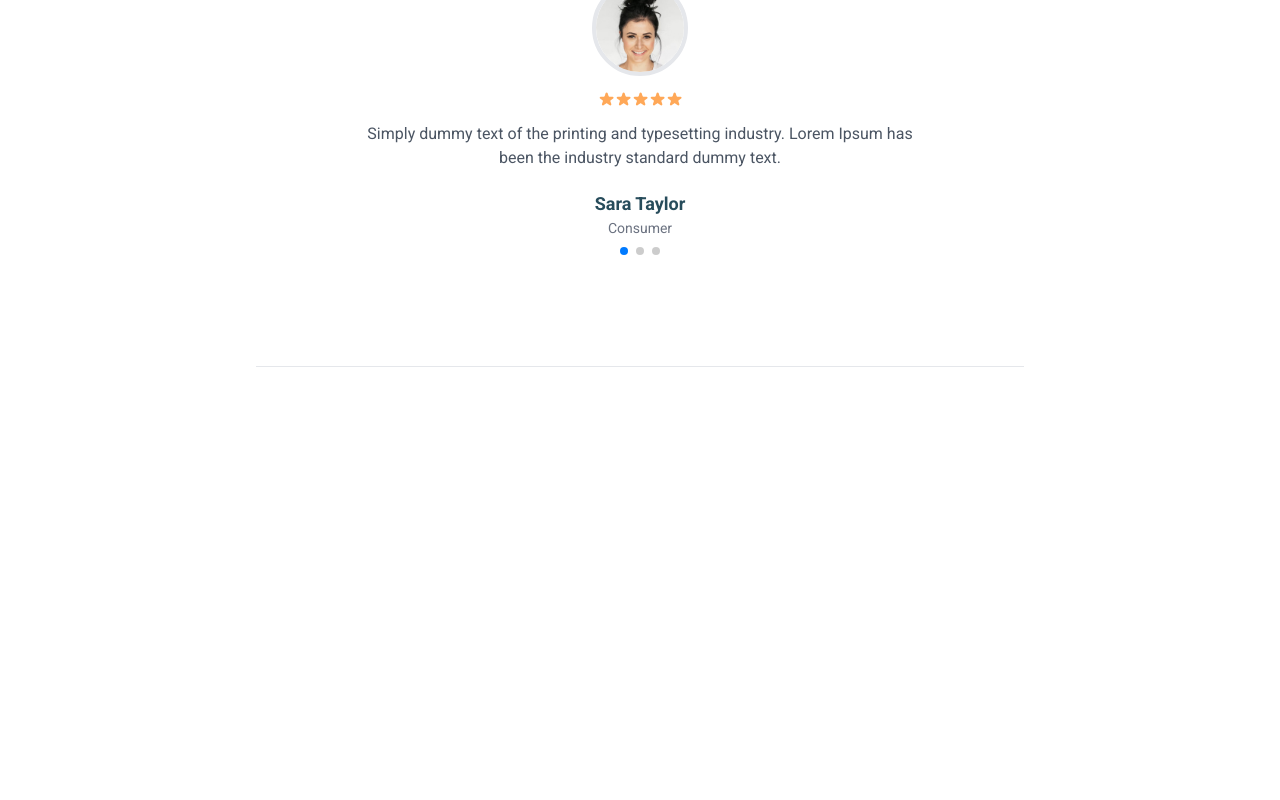
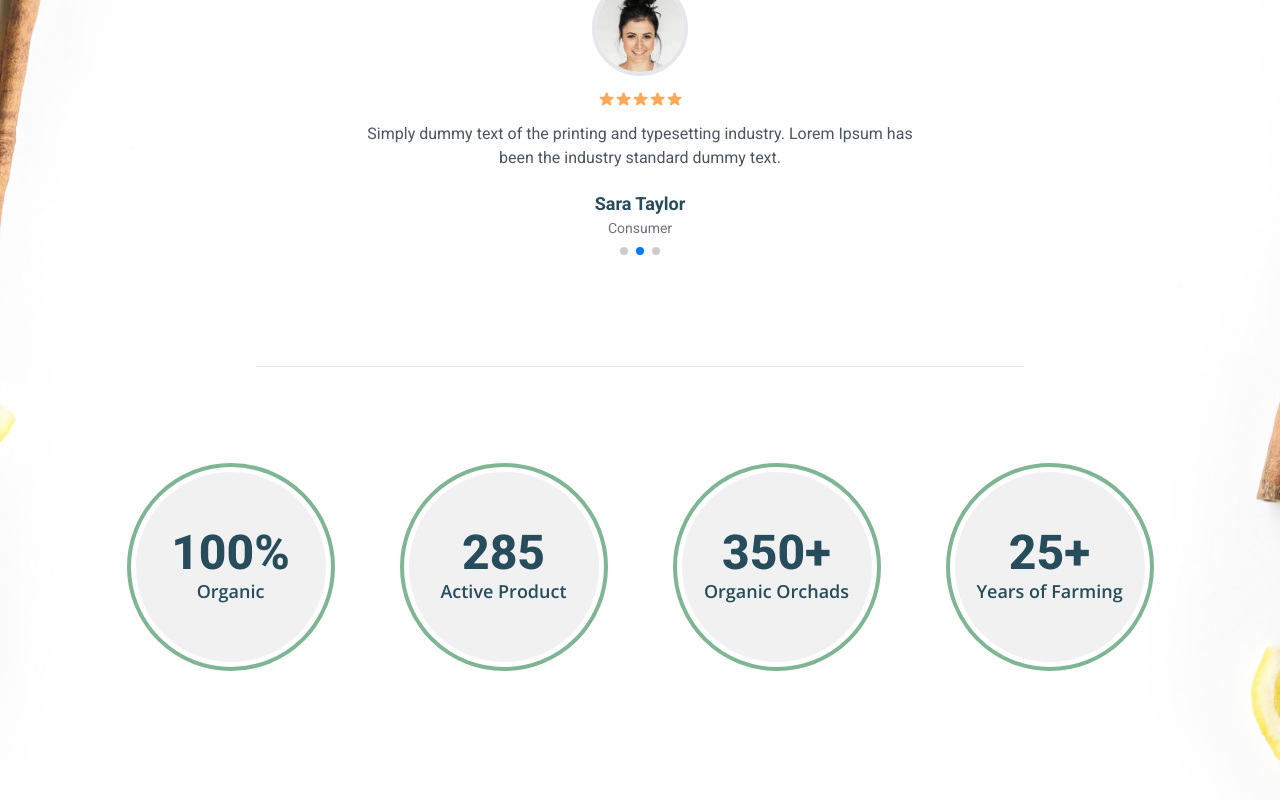
Before and after one commit to IamNeoleon/organick-shop, a React (Vite) app: page / in a window 1280 px wide. Shown: the part 4708-5508 px from the top of the page. Before the commit the page ends 5251 px from the top, so only its background shows below. Built offline with nearby package versions, Linux system fonts and the light colour scheme.

Commit message:
added testimonials block

```diff
--- /dev/null
+++ b/src/components/Statistic/index.tsx
@@ -0,0 +1,19 @@
+import React from 'react';
+
+interface IStatisticProps {
+   title: string,
+   text: string
+}
+
+const Statistic: React.FC<IStatisticProps> = ({ title, text }) => {
+   return (
+      <div className='relative w-52 h-52 rounded-full border-mint border-[4px]'>
+         <div className="flex justify-center items-center flex-col absolute top-1/2 left-1/2 -translate-x-1/2 -translate-y-1/2 w-[95%] h-[95%] bg-[#f1f1f1] rounded-full text-center">
+            <div className='font-extrabold text-primary text-5xl leading-none'>{title}</div>
+            <span className='text-lg font-osans font-semibold text-primary'>{text}</span>
+         </div>
+      </div>
+   );
+};
+
+export default Statistic;
--- a/src/components/TestimonialSlider/index.tsx
+++ b/src/components/TestimonialSlider/index.tsx
@@ -31,7 +31,7 @@ const TestimonialSlider = () => {
          <Swiper
             modules={[Pagination, Autoplay]}
             pagination={{ clickable: true }}
-            autoplay={{ delay: 50000 }}
+            autoplay={{ delay: 5000 }}
             loop={true}
          >
             {testimonials.map((t, index) => (
--- a/src/pages/Home.tsx
+++ b/src/pages/Home.tsx
@@ -5,6 +5,7 @@ import aboutIcon1 from '../assets/about/icons/1.svg';
 import aboutIcon2 from '../assets/about/icons/2.svg';
 import Card from '../components/Card';
 import TestimonialSlider from '../components/TestimonialSlider';
+import Statistic from '../components/Statistic';
 
 const Home: React.FC = () => {
    return (
@@ -122,7 +123,7 @@ const Home: React.FC = () => {
          </div>
 
          {/* Testimonials */}
-         <div className='section'>
+         <div className='bg-[url(../assets/testimonials/bg.jpg)] bg-cover bg-no-repeat bg-center section'>
             <div className="container">
                <div className='mb-14 text-center max-lg:mb-12 max-md:mb-8 max-sm:md-4'>
                   <div className="subtext mb-2">Testimonials</div>
@@ -130,6 +131,20 @@ const Home: React.FC = () => {
                </div>
                <div>
                   <TestimonialSlider />
+                  <div className='max-[552px]:grid-cols-1 max-[375px]:gap-4 max-w-[1030px] mx-auto pt-24 grid grid-cols-4 gap-[62px] max-lg:grid-cols-2 max-md:pt-10 max-md:gap-6'>
+                     <div className='flex justify-center items-center'>
+                        <Statistic title='100%' text='Organic' />
+                     </div>
+                     <div className='flex justify-center items-center'>
+                        <Statistic title='285' text='Active Product' />
+                     </div>
+                     <div className='flex justify-center items-center'>
+                        <Statistic title='350+' text='Organic Orchads' />
+                     </div>
+                     <div className='flex justify-center items-center'>
+                        <Statistic title='25+' text='Years of Farming' />
+                     </div>
+                  </div>
                </div>
             </div>
          </div>
--- a/src/styles/index.css
+++ b/src/styles/index.css
@@ -28,3 +28,9 @@ h1 {
   padding: 0 15px;
   margin: 0 auto;
 }
+
+*,
+*::before,
+*::after {
+  box-sizing: border-box;
+}
```
Also changed, not shown: src/@types/index.ts (added), src/assets/testimonials/bg.jpg (added).
